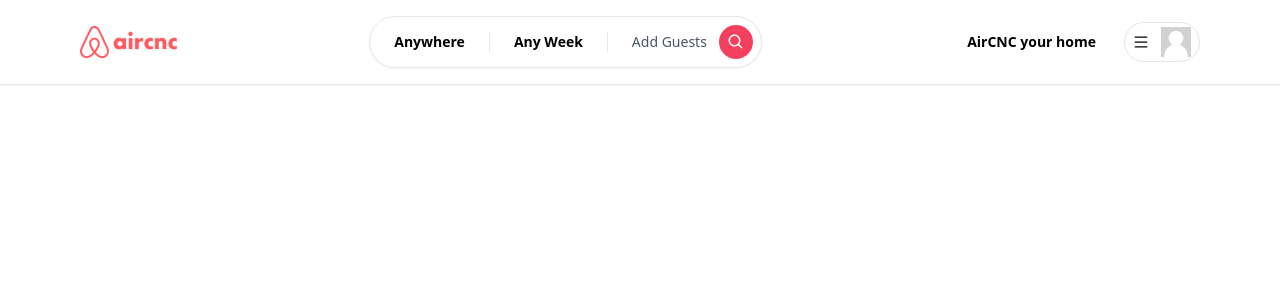
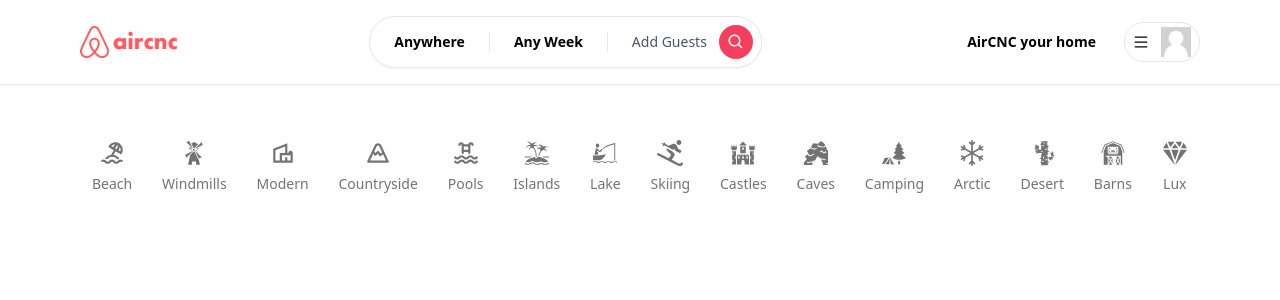
Before and after one commit to emon-get-some-sleep/aircnc-client, a React (Vite) app: page / in a window 1280 px wide. Shown: the top 300 px of the page. Built offline with nearby package versions, Linux system fonts and the light colour scheme; no server answers.

Commit message:
implementing categories section

```diff
--- /dev/null
+++ b/src/components/Categories/Categories.jsx
@@ -0,0 +1,21 @@
+import React from 'react';
+import Container from '../Shared/Container';
+import { categories } from './categoriesData';
+import CategoriyBox from './CategoriyBox';
+const Categories = () => {
+    return (
+        <div>
+           <Container>
+             <div className='flex items-center justify-between overflow-x-auto pt-4'>
+                {
+                    categories.map(item => (
+                       <CategoriyBox label={item.label} icon={item.icon} key={item.label} />
+                    ))
+                }
+             </div>
+           </Container>
+        </div>
+    );
+};
+
+export default Categories;
--- /dev/null
+++ b/src/components/Categories/CategoriyBox.jsx
@@ -0,0 +1,12 @@
+import React from 'react';
+
+const CategoriyBox = ({label, icon:Icon}) => {
+    return (
+        <div className='flex flex-col items-center justify-center gap-2 p-3 border-b-2 hover:text-neutral-800 border-transparent text-neutral-500'>
+            <Icon size={26} />
+            <div className='text-sm font-medium'>{label}</div>
+        </div>
+    );
+};
+
+export default CategoriyBox;
--- /dev/null
+++ b/src/components/Categories/categoriesData.js
@@ -0,0 +1,93 @@
+import { TbBeach, TbMountain, TbPool } from 'react-icons/tb'
+import {
+  GiBarn,
+  GiBoatFishing,
+  GiCactus,
+  GiCastle,
+  GiCaveEntrance,
+  GiForestCamp,
+  GiIsland,
+  GiWindmill,
+} from 'react-icons/gi'
+import { FaSkiing } from 'react-icons/fa'
+import { BsSnow } from 'react-icons/bs'
+import { IoDiamond } from 'react-icons/io5'
+import { MdOutlineVilla } from 'react-icons/md'
+
+export const categories = [
+  {
+    label: 'Beach',
+    icon: TbBeach,
+    description: 'This property is close to the beach!',
+  },
+  {
+    label: 'Windmills',
+    icon: GiWindmill,
+    description: 'This property is has windmills!',
+  },
+  {
+    label: 'Modern',
+    icon: MdOutlineVilla,
+    description: 'This property is modern!',
+  },
+  {
+    label: 'Countryside',
+    icon: TbMountain,
+    description: 'This property is in the countryside!',
+  },
+  {
+    label: 'Pools',
+    icon: TbPool,
+    description: 'This is property has a beautiful pool!',
+  },
+  {
+    label: 'Islands',
+    icon: GiIsland,
+    description: 'This property is on an island!',
+  },
+  {
+    label: 'Lake',
+    icon: GiBoatFishing,
+    description: 'This property is near a lake!',
+  },
+  {
+    label: 'Skiing',
+    icon: FaSkiing,
+    description: 'This property has skiing activities!',
+  },
+  {
+    label: 'Castles',
+    icon: GiCastle,
+    description: 'This property is an ancient castle!',
+  },
+  {
+    label: 'Caves',
+    icon: GiCaveEntrance,
+    description: 'This property is in a spooky cave!',
+  },
+  {
+    label: 'Camping',
+    icon: GiForestCamp,
+    description: 'This property offers camping activities!',
+  },
+  {
+    label: 'Arctic',
+    icon: BsSnow,
+    description: 'This property is in arctic environment!',
+  },
+  {
+    label: 'Desert',
+    icon: GiCactus,
+    description: 'This property is in the desert!',
+  },
+  {
+    label: 'Barns',
+    icon: GiBarn,
+    description: 'This property is in a barn!',
+  },
+  {
+    label: 'Lux',
+    icon: IoDiamond,
+    description: 'This property is brand new and luxurious!',
+  },
+]
--- a/src/layouts/Main.jsx
+++ b/src/layouts/Main.jsx
@@ -1,3 +1,4 @@
+import { Outlet } from "react-router-dom"
 import Navbar from "../components/Shared/Nav/Navbar"
 
 
@@ -5,7 +6,9 @@
   return (
     <div>
       <Navbar></Navbar>
-
+      <div className="pt-28 pb-20">
+        <Outlet></Outlet>
+      </div>
     </div>
   )
 }
--- /dev/null
+++ b/src/pages/Home.jsx
@@ -0,0 +1,12 @@
+import React from 'react';
+import Categories from '../components/Categories/Categories';
+
+const Home = () => {
+    return (
+        <>
+          <Categories/>
+        </>
+    );
+};
+
+export default Home;
--- a/src/routes/Routes.jsx
+++ b/src/routes/Routes.jsx
@@ -1,9 +1,14 @@
 import { createBrowserRouter } from 'react-router-dom'
 import Main from '../layouts/Main'
+import Home from '../pages/Home'
 
 export const router = createBrowserRouter([
   {
     path: '/',
     element: <Main />,
+    children: [{
+      path: '/',
+      element: <Home/>
+    }]
   },
 ])
```
